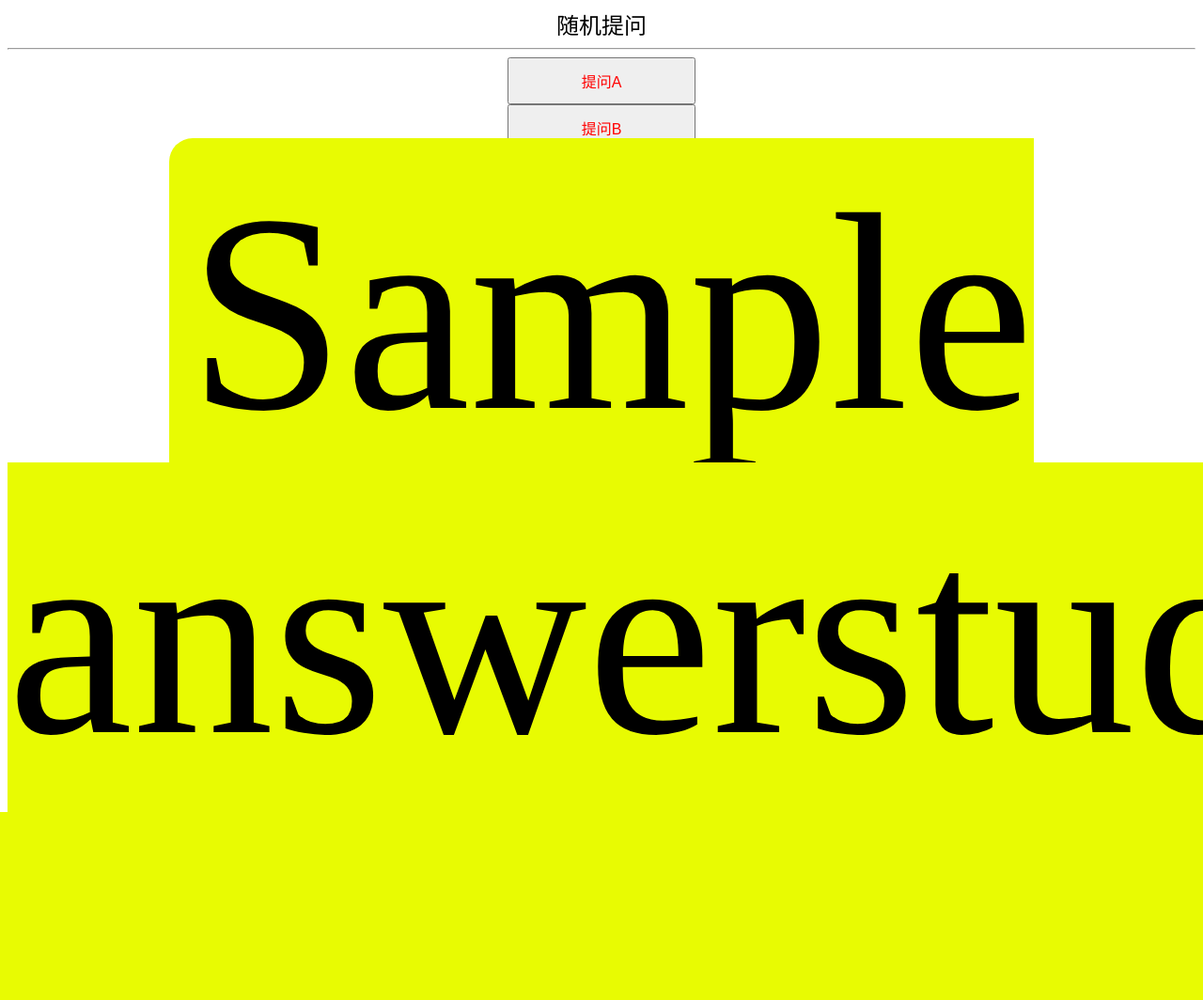
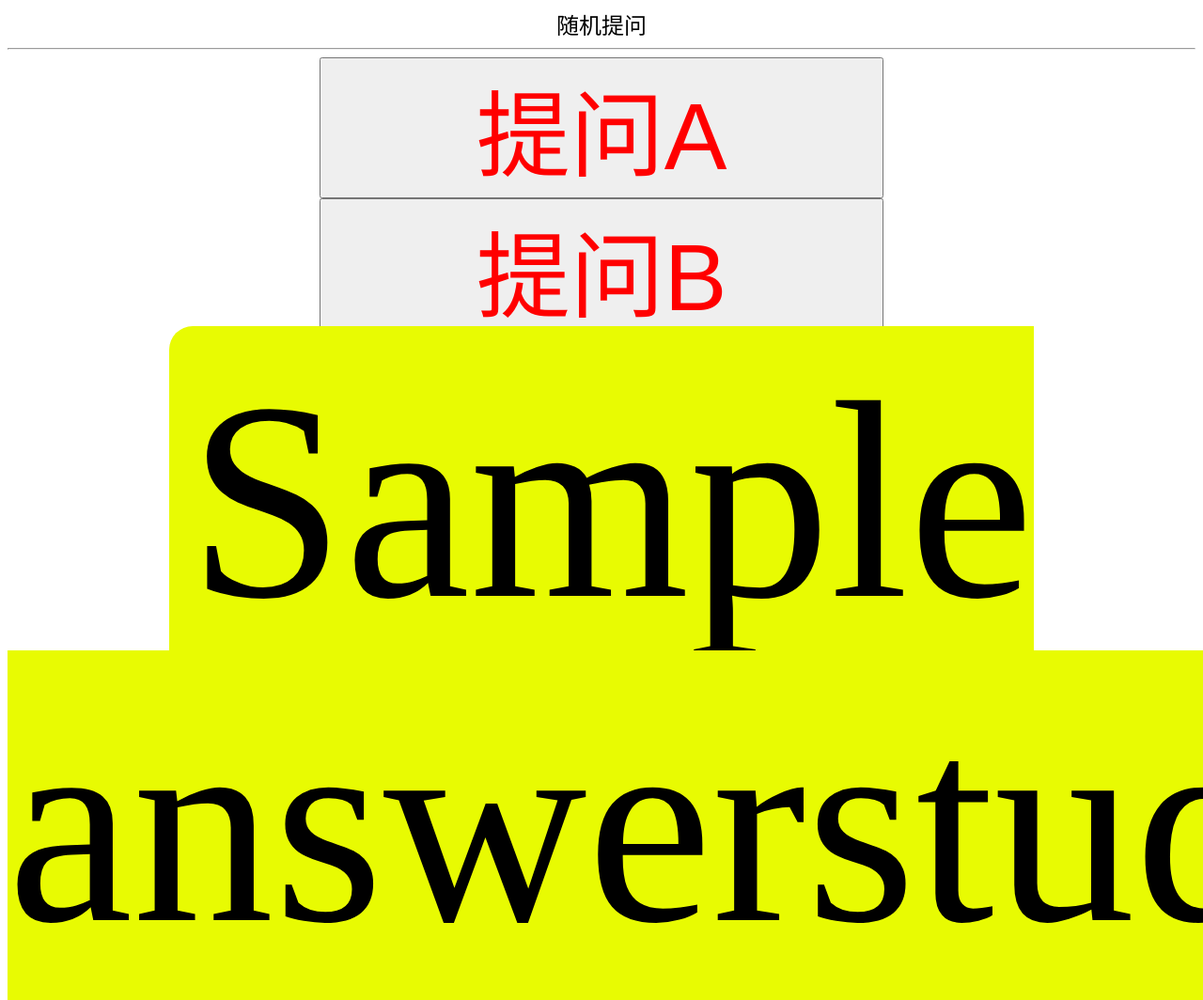
Before and after one commit to hghgobi/mytest, a Django app: template mylearn/templates/answerstudent.html in a window 1280 px wide; the page is wider, and only the part inside the window is pictured. Shown: that part at 94% size. Before the commit the page ends 864 px from the top of that part, so only its background shows below. Run offline with Django 3.2, Linux system fonts and the light colour scheme; the template is opened without the code that fills it: most values are stand-ins (such as "Sample title", 1, 10 or a date in 2020).

Commit message:
gengxintiwent

```diff
--- a/mylearn/templates/answerstudent.html
+++ b/mylearn/templates/answerstudent.html
@@ -30,14 +30,14 @@ td{text-align:center}
                      <form action="" method="post">
                       <input  type="hidden" name="student" value='A' >
 
-                    <a><input type="submit" style="color:red;width:200px;height:50px;font-size:16px" value ='提问A'> </a>
+                    <a><input type="submit" style="color:red;width:600px;height:150px;font-size:100px" value ='提问A'> </a>
 
 
                    </form>
                  <form action="" method="post">
                       <input  type="hidden" name="student" value='B' >
 
-                    <a><input type="submit" style="color:red;width:200px;height:50px;font-size:16px" value ='提问B'> </a>
+                    <a><input type="submit" style="color:red;width:600px;height:150px;font-size:100px" value ='提问B'> </a>
 
 
                    </form>
```
